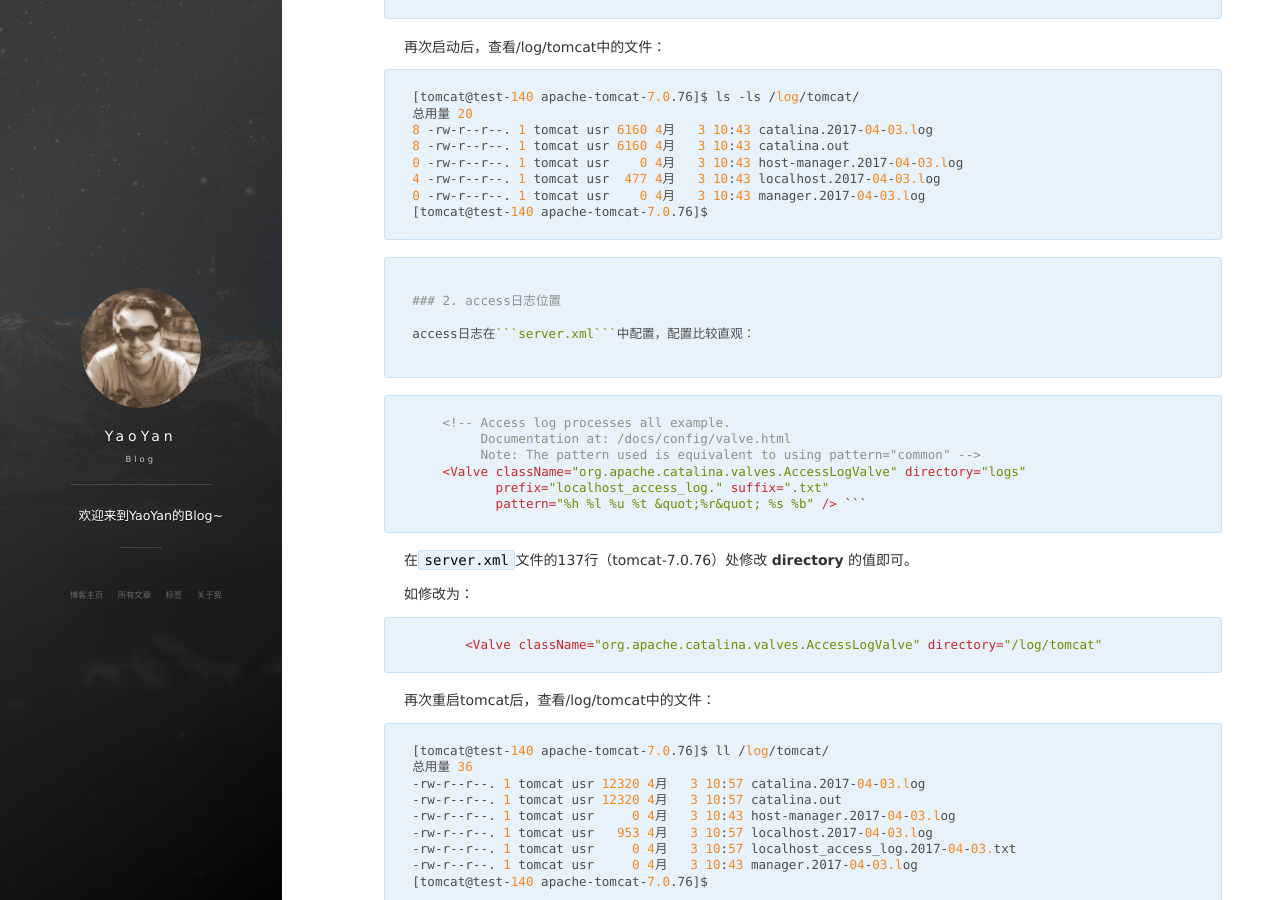
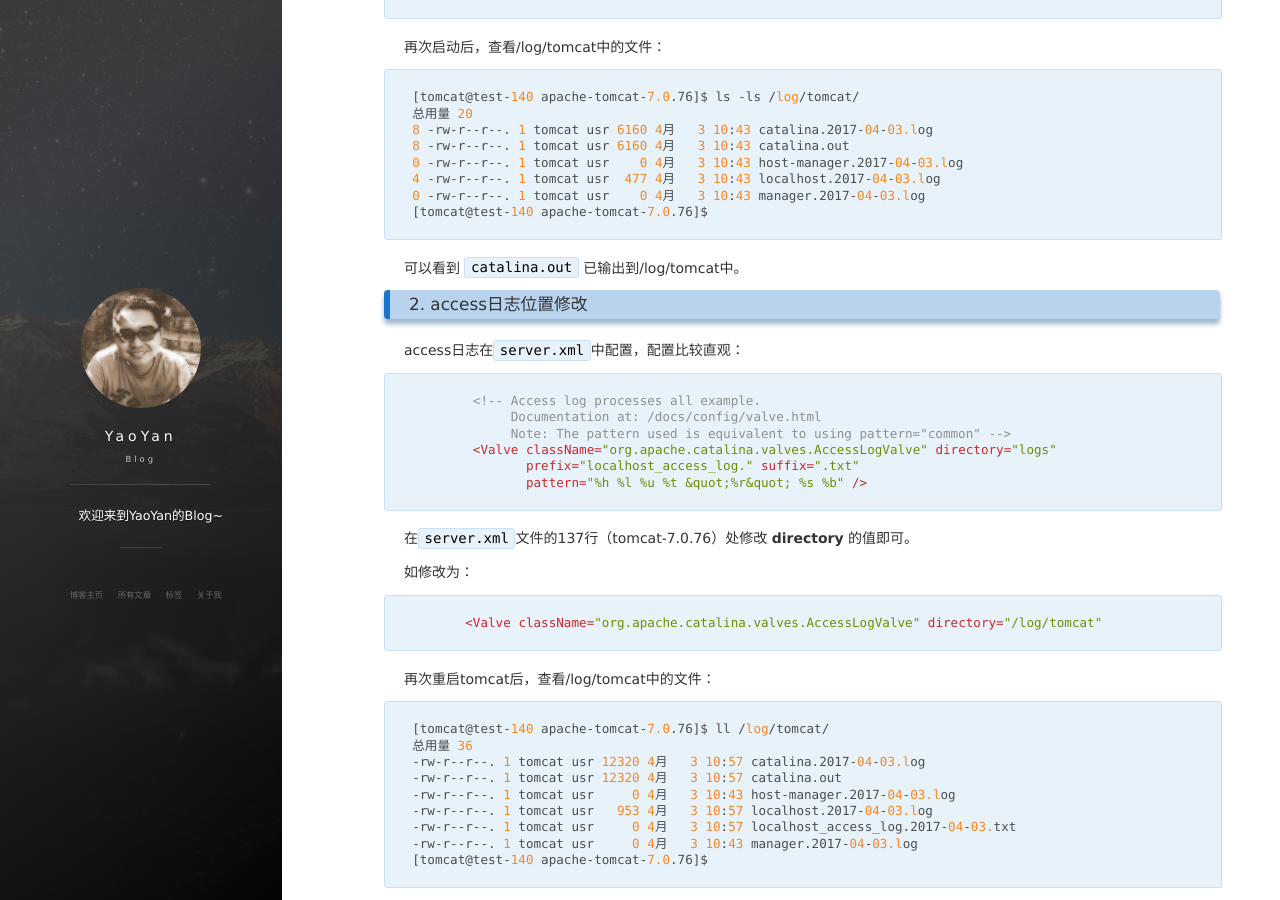
Before and after one commit to yaoyan84/yaoyan84.github.io, a Jekyll site: the page built from _posts/2017-04-03-Tomcat-config2.md, in a window 1280 px wide and 900 px high, scrolled down 902 px. Built offline with Jekyll 4.4.1, drawn with Linux system fonts in a browser that asks for light colours; nearby versions of some CDN libraries; comment, search, counter and statistics services are not loaded.

Commit message:
new post commit

````diff
--- a/_posts/2017-04-03-Tomcat-config2.md
+++ b/_posts/2017-04-03-Tomcat-config2.md
@@ -60,9 +60,10 @@ mkdir /log/tomcat
 [tomcat@test-140 apache-tomcat-7.0.76]$
 ```
 
-```catalina.out```已输出到/log/tomcat中。
+可以看到 ```catalina.out``` 已输出到/log/tomcat中。
 
-### 2. access日志位置
+
+### 2. access日志位置修改
 
 access日志在```server.xml```中配置，配置比较直观：
 
@@ -75,7 +76,7 @@ access日志在```server.xml```中配置，配置比较直观：
                pattern="%h %l %u %t &quot;%r&quot; %s %b" />
 ```
 
-在```server.xml```文件的137行（tomcat-7.0.76）处修改 **directory** 的值即可。
+ 在```server.xml```文件的137行（tomcat-7.0.76）处修改 **directory** 的值即可。
 
 如修改为：
 
````
Also changed, not shown: 1 other file.
